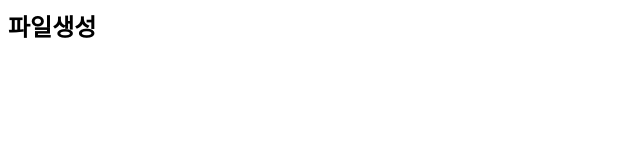
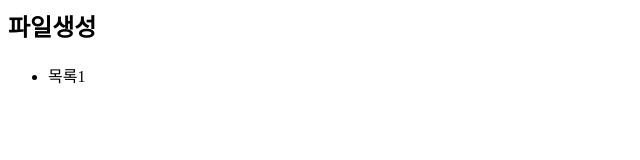
Before and after one commit to wooahh/VSCode, a plain HTML site: page index.html in a window 1280 px wide. Shown: the full height of the page, 0-640 px from the left. Drawn offline with Linux system fonts and the light colour scheme.

Commit message:
목록생성

```diff
--- a/index.html
+++ b/index.html
@@ -1 +1,4 @@
 <h2>파일생성</h2>
+<ul>
+  <li>목록1</li>
+</ul>
```
